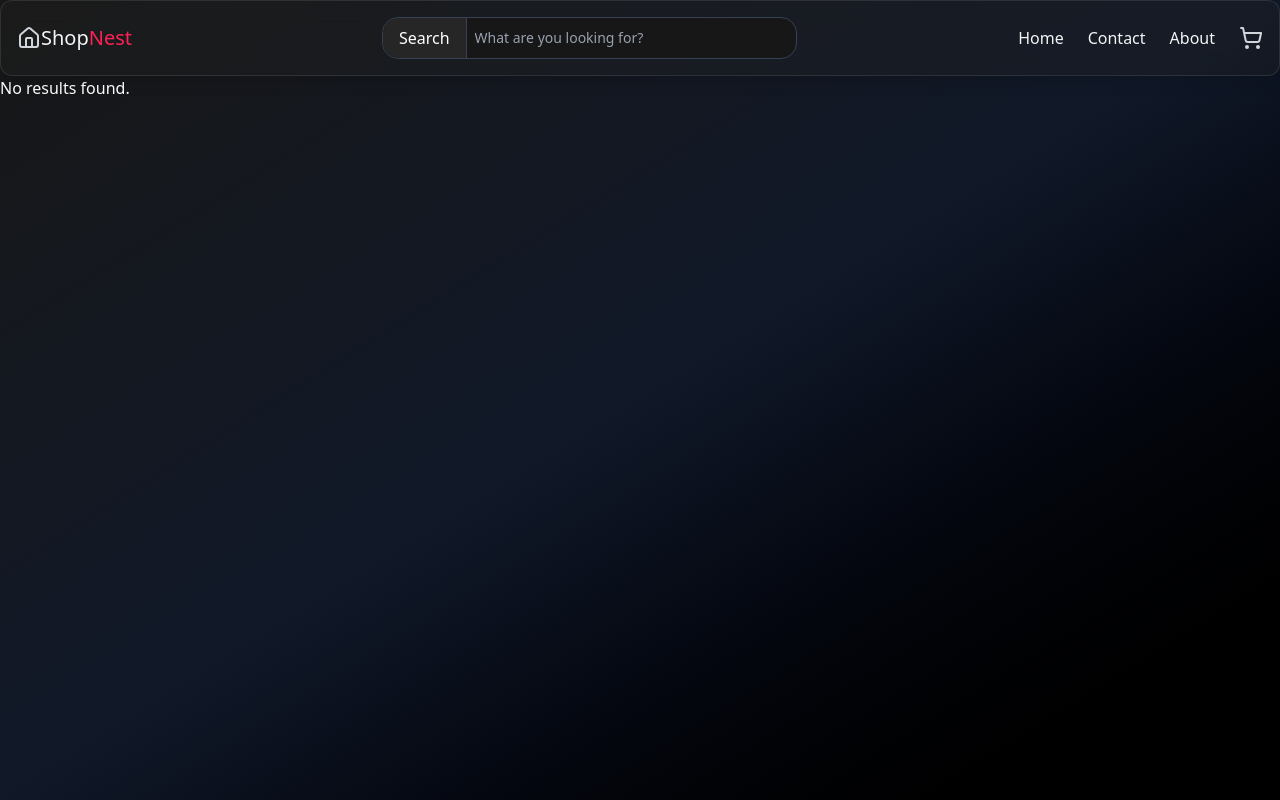
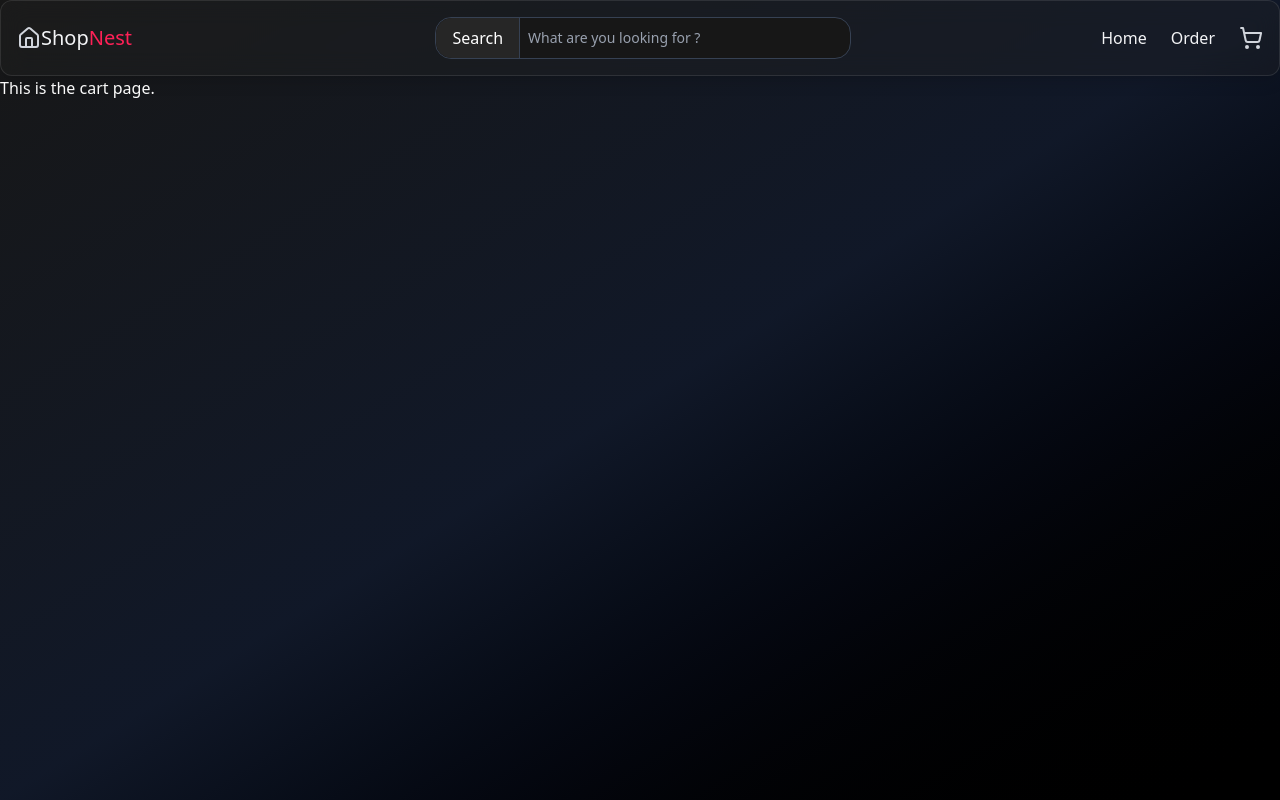
Before and after one commit to alebuddha/ecommerce, a React (Vite) app: page /cart in a window 1280 px wide. Built offline with nearby package versions, Linux system fonts and the light colour scheme.

Commit message:
added images

```diff
--- a/package.json
+++ b/package.json
@@ -14,6 +14,7 @@
     "lucide-react": "^0.536.0",
     "react": "^19.1.0",
     "react-dom": "^19.1.0",
+    "react-router-dom": "^7.7.1",
     "sonner": "^2.0.7",
     "tailwindcss": "^4.1.11"
   },
--- a/src/App.jsx
+++ b/src/App.jsx
@@ -1,31 +1,48 @@
 import { useState } from "react";
-import {Toaster} from "sonner";
+import { Toaster } from "sonner";
+
+import { BrowserRouter as Router, Routes, Route } from "react-router-dom";
 
 import Home from "./pages/home";
 import NavBar from "./components/navbar";
 import SearchBar from "./components/searchbar";
+import Orders from "./pages/orders";
+import Cart from "./pages/cart";
+import ProductDetails from "./pages/productDetails";
 
-function App(){
+function App() {
   const [searchResults, setSearchResults] = useState([]);
   const [isLoading, setIsLoading] = useState(false);
 
-  return(
+  return (
     <>
       <div className="min-h-screen">
 
-        <NavBar
-          setSearchResults={setSearchResults}
-          isLoading={isLoading}
-          setIsLoading = {setIsLoading}
-        />
+        <Router>
+          <NavBar
+            setSearchResults={setSearchResults}
+            isLoading={isLoading}
+            setIsLoading={setIsLoading}
+          />
 
-        <Home
-          searchResults = {searchResults }
-          isLoading={isLoading}
-        />
+          <Routes>
+            <Route
+              path="/"
+              element={ <Home searchResults={searchResults} isLoading={isLoading} />}
+            />
+
+            <Route path="/product/:id/user/:userid" element={<ProductDetails />} />
+
+            <Route path="/order" element={<Orders/>}  />
+            <Route path="/cart" element={<Cart/>}  />
+
+
+          </Routes>
+
+        </Router>
 
       </div>
-      <Toaster  richColors={true}/>
+      <Toaster richColors={true} />
     </>
   );
 }
--- a/src/components/navbar.jsx
+++ b/src/components/navbar.jsx
@@ -1,9 +1,10 @@
 import SearchBar from "./searchbar";
 import { House } from "lucide-react";
 import { ShoppingCart } from "lucide-react";
+import { Link } from "react-router-dom";
 
 function NavBar({ setSearchResults, isLoading, setIsLoading }) {
-  const elements = ["Home", "Contact", "About"];
+  const elements = ["Home", "Contact"];
 
   return (
     <div
@@ -12,8 +13,8 @@ function NavBar({ setSearchResults, isLoading, setIsLoading }) {
            bg-neutral-800/30 backdrop-blur-md border border-white/10 shadow-lg text-gray-100"
     >
       <div className="flex justify-between items-center w-full md:w-auto">
-        <span className="text-xl flex items-center transition hover:text-2xl text-gray-100 w-36">
-          <House className="text-gray-300 hover:text-amber-400 transition" />
+        <House className="text-gray-300 hover:text-amber-400 transition hover:cursor-pointer" />
+        <span className="text-xl flex items-center transition hover:text-2xl text-gray-100 w-36 hover:cursor-pointer">
           Shop<span className="text-rose-500">Nest</span>
         </span>
       </div>
@@ -25,7 +26,8 @@ function NavBar({ setSearchResults, isLoading, setIsLoading }) {
           setIsLoading={setIsLoading}
         />
       </div>
-      <ul className="w-full md:w-auto flex justify-center md:justify-end items-center gap-6 flex-wrap">
+
+      {/* <ul className="w-full md:w-auto flex justify-center md:justify-end items-center gap-6 flex-wrap">
         {elements.map((el) => (
           <li
             className="transition hover:text-amber-400 cursor-pointer"
@@ -33,10 +35,21 @@ function NavBar({ setSearchResults, isLoading, setIsLoading }) {
           >
             {el}
           </li>
+
         ))}
+        <ShoppingCart className="text-gray-300 transition hover:text-rose-500" />
+      </ul> */}
 
-        <ShoppingCart className="text-gray-300 transition hover:text-rose-500" />
-      </ul>
+      <div className="w-full md:w-auto flex justify-center md:justify-end items-center gap-6 flex-wrap"
+      >
+
+        <Link to={"/"} className="transition hover:text-amber-400 cursor-pointer">Home</Link>
+        <Link to={"/order"} className="transition hover:text-amber-400 cursor-pointer">Order</Link>
+        <Link to={"/cart"}> <ShoppingCart className="text-gray-300 transition hover:text-rose-500" /> </Link>
+        {/* <Link to={"/cart"} className="transition hover:text-amber-400 cursor-pointer">Cart</Link> */}
+
+      </div>
+
     </div>
   );
 }
--- a/src/components/resultCard.jsx
+++ b/src/components/resultCard.jsx
@@ -1,8 +1,9 @@
 function ResultCard(props){
     // const {id, title} = props.result;
     const{result} = props;
-    const {id, title, category} = result;
-    return <div className="p-2 bg-slate-500 rounded-md">
+    const {id, title, category,images} = result;
+    return <div className="p-2 flex flex-col bg-slate-500 rounded-md">
+        <img className="object-contain h-40" src={images[0]} alt={title}/>
         <span>{id}</span>
         <span>{title}</span>
         <span>{category}</span>
--- a/src/components/searchbar.jsx
+++ b/src/components/searchbar.jsx
@@ -57,8 +57,8 @@ function SearchBar({ setSearchResults, isLoading, setIsLoading }) {
         type="text"
         value={searchTerm}
         onChange={handleInputChange}
-        placeholder="What are you looking for?"
-        className="p-2 bg-transparent placeholder-gray-400 text-white focus:outline-none text-sm"
+        placeholder="What are you looking for ?"
+        className="p-2 bg-transparent placeholder-gray-400 text-white focus:outline-none text-sm w-full"
       />
     </div>
   );
--- /dev/null
+++ b/src/pages/cart.jsx
@@ -0,0 +1,4 @@
+function Cart(){
+    return <div>This is the cart page.</div>
+}
+export default Cart;
--- a/src/pages/home.jsx
+++ b/src/pages/home.jsx
@@ -2,7 +2,7 @@ import ResultCard from "../components/resultCard";
 
 function Home({ searchResults, isLoading }) {
   return (
-    <div className="flex flex-col gap-4">
+    <div className="flex flex-row gap-4 flex-wrap">
       {isLoading ? (
         <div>Loading search results...</div>
       ) : searchResults?.length > 0 ? (
--- /dev/null
+++ b/src/pages/orders.jsx
@@ -0,0 +1,5 @@
+function Orders(){
+    return <div>This is the orders page.</div>
+}
+
+export default Orders;
--- /dev/null
+++ b/src/pages/productDetails.jsx
@@ -0,0 +1,46 @@
+import { useEffect, useState } from "react";
+import { useParams } from "react-router-dom";
+
+function ProductDetails(){
+    const {id} = useParams();
+    const [data, setData] = useState(null);
+
+    // ()=>{} -> callback function
+    // [var1, var2] -> dependency List/Arrays
+
+    // useEffect(()=>{
+    //     const fetchDetails = async () => {
+    //         try {
+    //             const url = `https://dummyjson.com/products/${id}`;
+    //             const res = await fetch(url);
+    //             const data = await res.json();
+    //         } catch (error) {
+
+    //         }
+    //     };
+    //     fetchDetails();
+    // }, []);
+
+    // also can be written as
+
+   useEffect(() => {
+    (async function fetchDetails() {
+      try {
+        const url = `https://dummyjson.com/products/${id}`;
+        const res = await fetch(url);
+        const data = await res.json();
+        setData(data);
+      } catch (error) {
+        // handle error accordingly
+      }
+    }) (); // this is trick in js. automatically calls function. don't have to do it manually as fetchDetails();
+
+  }, []);
+
+    // return <div>{JSON.stringify(data, null, 2)}</div>
+
+     return <div>{data?.title}</div>;
+
+}
+
+export default ProductDetails;
```
Also changed, not shown: 1 other file (tests, documents, lock files or other folders).
